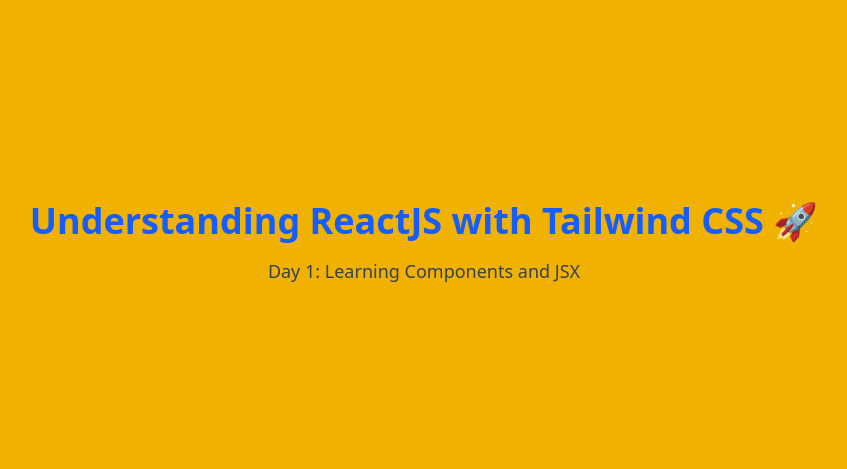
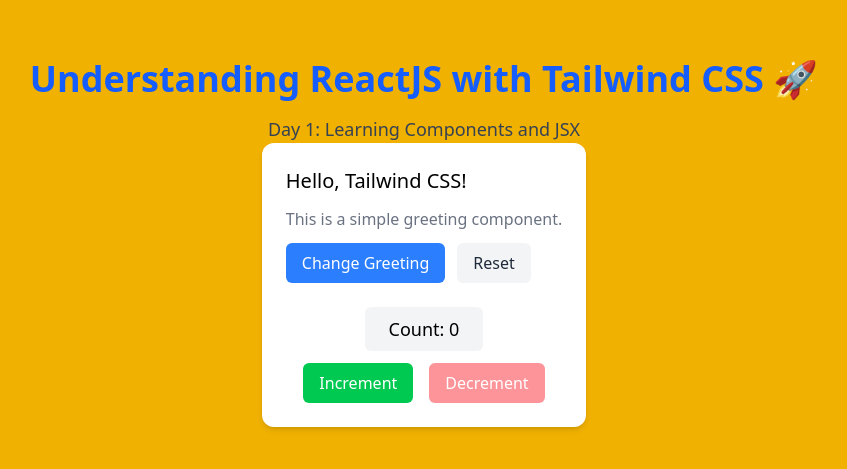
Before and after one commit to BILL-CHEPTOYEK/understanding-reactjs-with-tailwindcss-3wks-1hr-daily-, a React (Vite) app: page / in a window 1280 px wide. Shown: the part 157-626 px from the top of the page, without its empty margins (216-1063 px from the left). Built offline with nearby package versions, Linux system fonts and the light colour scheme.

Commit message:
incremeant

```diff
--- a/src/App.jsx
+++ b/src/App.jsx
@@ -1,6 +1,7 @@
 import { useState } from 'react'
 import reactLogo from './assets/react.svg'
 import viteLogo from '/vite.svg'
+import Greeting from './components/Greeting'
 
 function App() {
   return (
@@ -11,6 +12,7 @@
       <p className="text-gray-700 text-lg">
         Day 1: Learning Components and JSX
       </p>
+      <Greeting />
     </div>
   )
 }
--- /dev/null
+++ b/src/components/Greeting.jsx
@@ -0,0 +1,72 @@
+import { useState } from 'react';
+
+const Greeting = () => {
+  const [greeting, setGreeting] = useState("Hello, Tailwind CSS!");
+  const [count, setCount] = useState(0);
+
+  const handleIncrement = () => setCount(count + 1);
+  const handleDecrement = () => {
+    if (count > 0) setCount(count - 1);
+  };
+
+  return (
+    <section className="p-6 max-w-sm mx-auto bg-white rounded-xl shadow-md space-y-6">
+      {/* Greeting Section */}
+      <div className="flex flex-col gap-3">
+        <h2 className="text-xl font-medium text-black" aria-live="polite" role="status">
+          {greeting}
+        </h2>
+
+        <p className="text-gray-500">
+          This is a simple greeting component.
+        </p>
+
+        <div className="flex gap-3">
+          <button
+            type="button"
+            onClick={() => setGreeting("Hello World!")}
+            className="px-4 py-2 bg-blue-500 text-white rounded-md hover:bg-blue-600 transition transform active:scale-95 focus:outline-none focus:ring-2 focus:ring-blue-300"
+          >
+            Change Greeting
+          </button>
+
+          <button
+            type="button"
+            onClick={() => setGreeting("Hello, Tailwind CSS!")}
+            className="px-4 py-2 bg-gray-100 text-gray-800 rounded-md hover:bg-gray-200 transition focus:outline-none focus:ring-2 focus:ring-gray-200"
+          >
+            Reset
+          </button>
+        </div>
+      </div>
+
+      {/* Counter Section */}
+      <div className="flex flex-col gap-3 items-center">
+        <div className="bg-gray-100 px-6 py-2 rounded-md text-lg font-medium">
+          Count: {count}
+        </div>
+
+        <div className="flex gap-4">
+          <button
+            type="button"
+            onClick={handleIncrement}
+            className="px-4 py-2 bg-green-500 text-white rounded-md hover:bg-green-600 transition active:scale-95 focus:outline-none focus:ring-2 focus:ring-green-300"
+          >
+            Increment
+          </button>
+
+          <button
+            type="button"
+            onClick={handleDecrement}
+            className="px-4 py-2 bg-red-500 text-white rounded-md hover:bg-red-600 transition active:scale-95 focus:outline-none focus:ring-2 focus:ring-red-300 disabled:opacity-50 disabled:cursor-not-allowed"
+            disabled={count === 0}
+          >
+            Decrement
+          </button>
+        </div>
+      </div>
+    </section>
+  );
+};
+
+export default Greeting;
```
